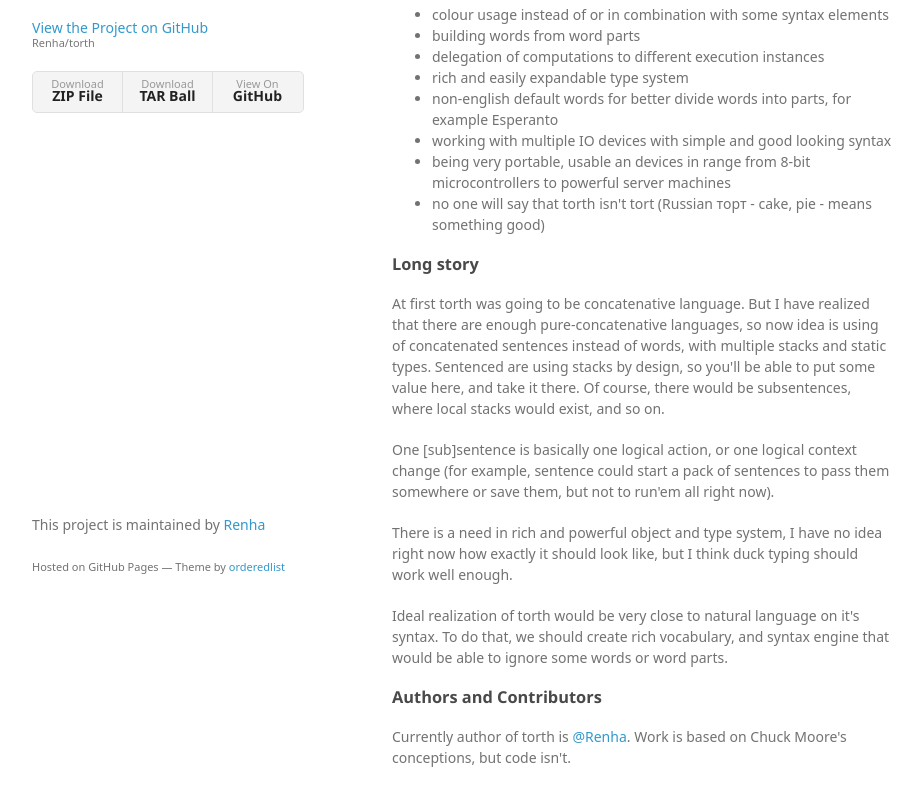
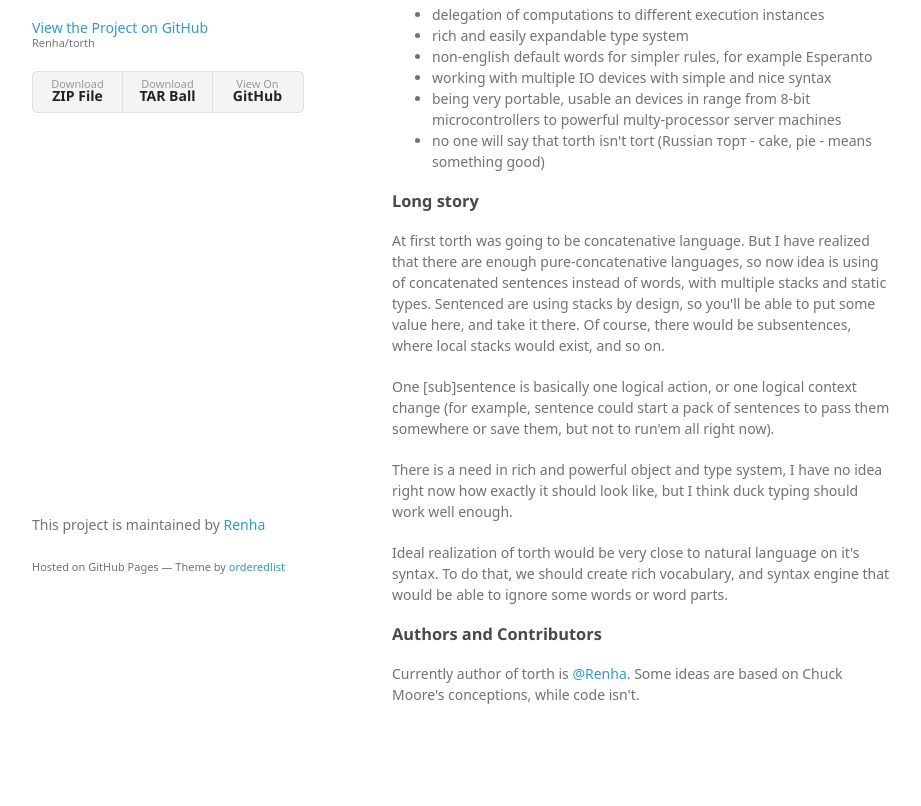
Before and after one commit to Renha/torth, a plain HTML site: page index.html in a window 1280 px wide. Shown: the part 154-960 px from the top of the page, without its empty margins (178-1099 px from the left). After the commit the page ends 929 px from the top, so only its background shows below. Drawn offline with Linux system fonts and the light colour scheme; a web font is replaced by a local one.

Commit message:
Update index.html

```diff
--- a/index.html
+++ b/index.html
@@ -34,13 +34,11 @@
 <p>torth (Typed fORTH) is a experimental programming language, going to be designed to check some conceptions, like  those:</p>
 
 <ul>
-<li>colour usage instead of or in combination with some syntax elements</li>
-<li>building words from word parts</li>
 <li>delegation of computations to different execution instances</li>
 <li>rich and easily expandable type system</li>
-<li>non-english default words for better divide words into parts, for example Esperanto</li>
-<li>working with multiple IO devices with simple and good looking syntax</li>
-<li>being very portable, usable an devices in range from 8-bit microcontrollers to powerful server machines</li>
+<li>non-english default words for simpler rules, for example Esperanto</li>
+<li>working with multiple IO devices with simple and nice syntax</li>
+<li>being very portable, usable an devices in range from 8-bit microcontrollers to powerful multy-processor server machines</li>
 <li>no one will say that torth isn't tort (Russian торт - cake, pie - means something good)</li>
 </ul>
 
@@ -58,7 +56,7 @@
 <h3>
 <a id="authors-and-contributors" class="anchor" href="#authors-and-contributors" aria-hidden="true"><span aria-hidden="true" class="octicon octicon-link"></span></a>Authors and Contributors</h3>
 
-<p>Currently author of torth is <a href="https://github.com/Renha" class="user-mention">@Renha</a>. Work is based on Chuck Moore's conceptions, but code isn't.</p>
+<p>Currently author of torth is <a href="https://github.com/Renha" class="user-mention">@Renha</a>. Some ideas are based on Chuck Moore's conceptions, while code isn't.</p>
       </section>
       <footer>
         <p>This project is maintained by <a href="https://github.com/Renha">Renha</a></p>
```
